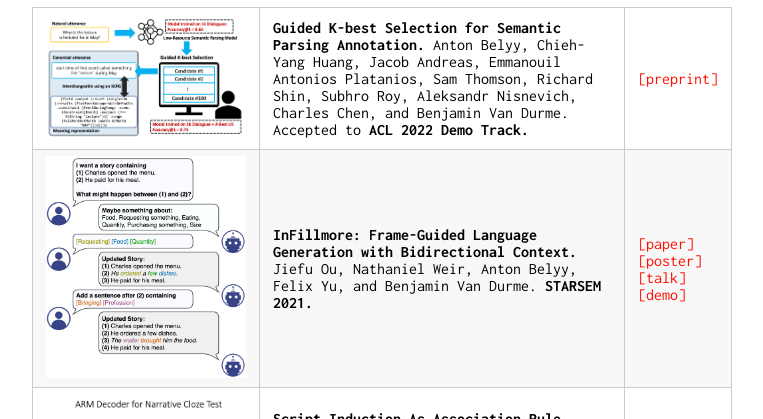
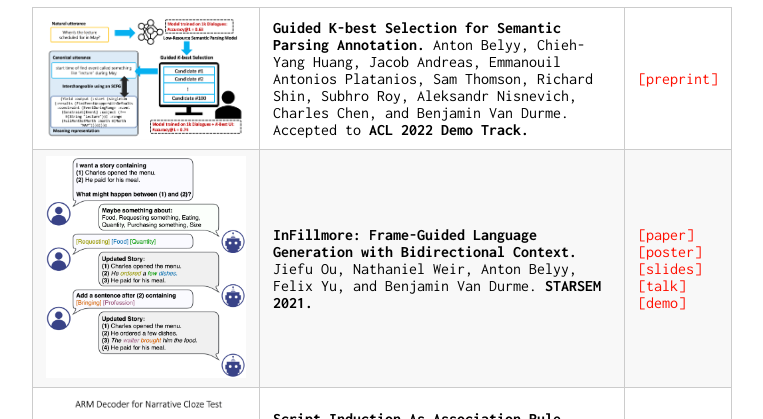
Before and after one commit to AVBelyy/AVBelyy.github.io, a Jekyll site: the page built from index.md, in a window 1280 px wide and 900 px high, scrolled down 679 px. Shown: the top 419 px of the window, without its empty margins (258-1021 px from the left). Built offline with Jekyll 4.4.1, drawn with Linux system fonts in a browser that asks for light colours.

Commit message:
Update index.md

```diff
--- a/index.md
+++ b/index.md
@@ -15,7 +15,7 @@ I received B.Sc. in Applied Maths and Computer Science from [ITMO University](ht
 ## Papers
 
 <img src="img/publications/guidedkbest.png" alt="Guided K-best screenshot" style="width: 200px"/> | **Guided K-best Selection for Semantic Parsing Annotation.** Anton Belyy, Chieh-Yang Huang, Jacob Andreas, Emmanouil Antonios Platanios, Sam Thomson, Richard Shin, Subhro Roy, Aleksandr Nisnevich, Charles Chen, and Benjamin Van Durme. Accepted to **ACL 2022 Demo Track.** | [[preprint]](https://static.retloko.org/preprints/belyyetal2021guidedkbest.pdf)
-<img src="img/publications/infillmore.png" alt="InFillmore screenshot" style="width: 200px"/> | **InFillmore: Frame-Guided Language Generation with Bidirectional Context.** Jiefu Ou, Nathaniel Weir, Anton Belyy, Felix Yu, and Benjamin Van Durme. **STARSEM 2021.** | [[paper]](https://aclanthology.org/2021.starsem-1.12.pdf)<br>[[poster]](https://static.retloko.org/infillmore-2021/InFillmore_SEM_2021_Poster.pdf)<br>[[talk]](https://static.retloko.org/infillmore-2021/7-Ou-InFillmore.mp4)<br>[[demo]](https://nlp.jhu.edu/demos/infillmore)
+<img src="img/publications/infillmore.png" alt="InFillmore screenshot" style="width: 200px"/> | **InFillmore: Frame-Guided Language Generation with Bidirectional Context.** Jiefu Ou, Nathaniel Weir, Anton Belyy, Felix Yu, and Benjamin Van Durme. **STARSEM 2021.** | [[paper]](https://aclanthology.org/2021.starsem-1.12.pdf)<br>[[poster]](https://static.retloko.org/infillmore-2021/InFillmore_SEM_2021_Poster.pdf)<br>[[slides]](https://static.retloko.org/slides/ouetal2021infillmore-slides.pptx)<br>[[talk]](https://static.retloko.org/infillmore-2021/7-Ou-InFillmore.mp4)<br>[[demo]](https://nlp.jhu.edu/demos/infillmore)
 <img src="img/publications/si-as-arm.png" alt="SI as ARM screenshot" style="width: 200px"/> | **Script Induction As Association Rule Mining.** Anton Belyy and Benjamin Van Durme. **ACL Workshop on Narrative Understanding, Storylines, and Events 2020.** | [[paper]](https://www.aclweb.org/anthology/2020.nuse-1.7/)<br>[[slides]](https://static.retloko.org/slides/belyy2020si-as-arm.pptx)<br>[[talk]](https://slideslive.com/38929746/script-induction-as-association-rule-mining)<br>[[code]](https://github.com/AVBelyy/arm-nachos)
 <img src="img/publications/normplagdet.png" alt="Normplagdet screenshot" style="width: 200px"/> | **Improved Evaluation Framework for Complex Plagiarism Detection.** Anton Belyy, Marina Dubova, and Dmitry Nekrasov. **ACL 2018.** | [[paper]](http://www.aclweb.org/anthology/P18-2026)<br>[[poster]](http://anthology.aclweb.org/attachments/P18-2026.Poster.pdf)<br>[[code]](https://github.com/AVBelyy/normplagdet)<br>[[blog]](https://news.itmo.ru/en/science/it/news/8440/)
 <img src="img/publications/rusplagiarism.png" alt="Russian plagiarism detection screenshot" style="width: 200px"/> | **Framework for Russian Plagiarism Detection Using Sentence Embedding Similarity and Negative Sampling.** Anton Belyy and Marina Dubova. **Dialogue 2018.** | [[paper]](http://www.dialog-21.ru/media/4289/belyyav_dubovama.pdf)<br>[[slides]](http://www.dialog-21.ru/media/4351/belyy_dubova.pdf)<br>[[code]](https://github.com/AVBelyy/hack-the-plag-2017)
```
